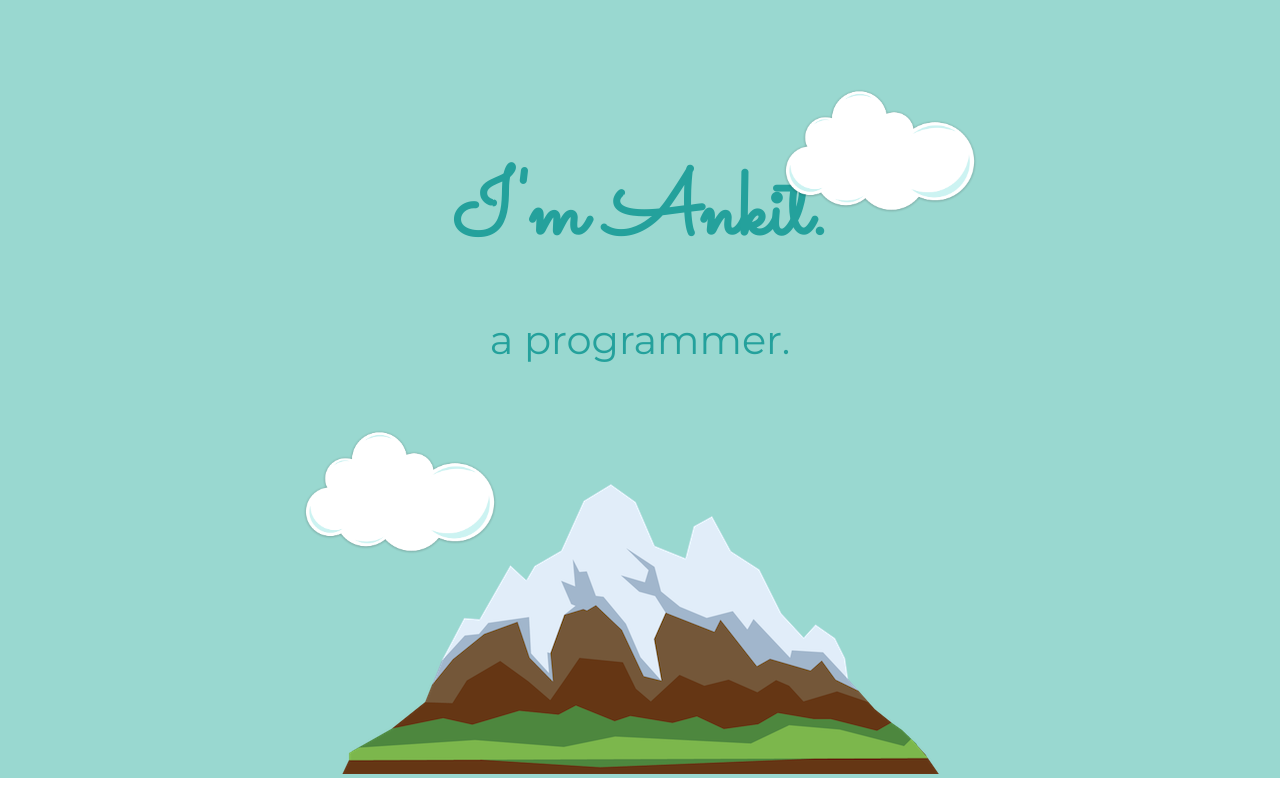
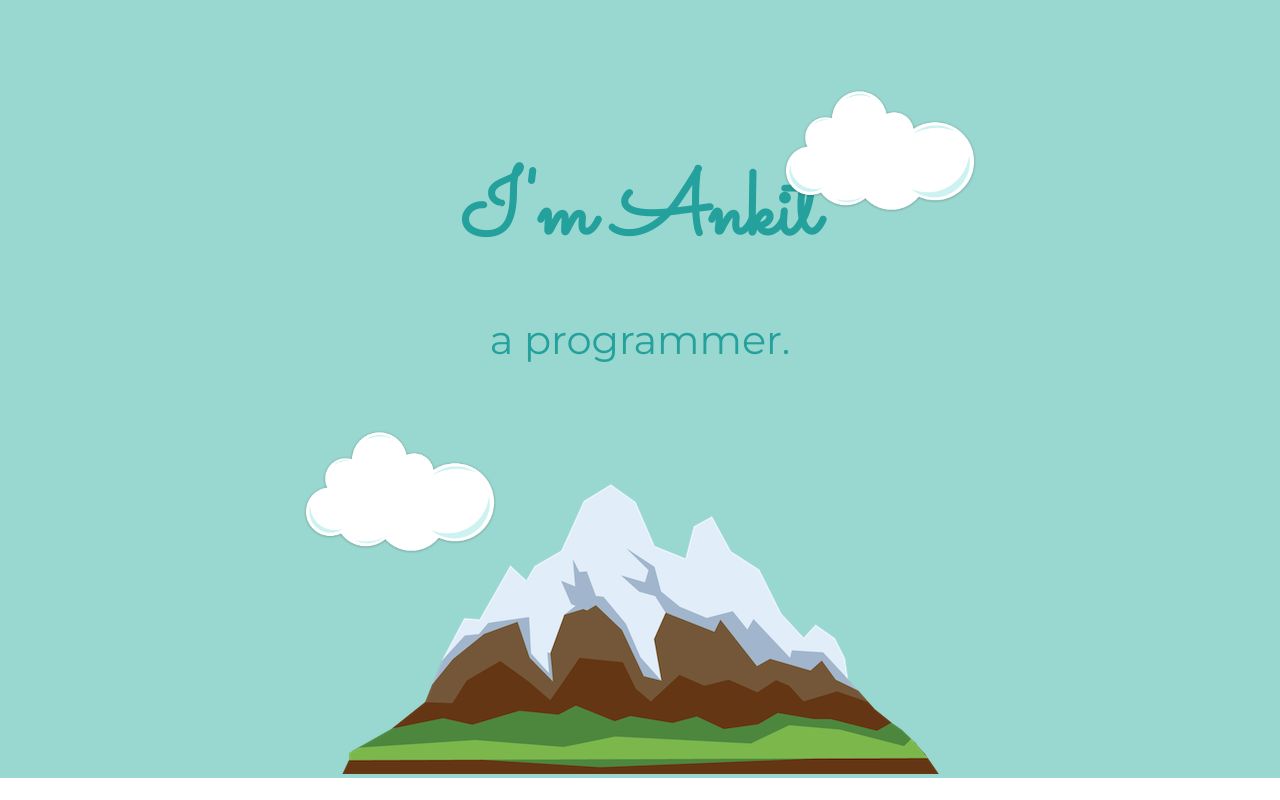
Before and after one commit to Ank-t10en/ankit-site, a plain HTML site: page index.html in a window 1280 px wide. Shown: the top 800 px of the page. Drawn offline with Linux system fonts and the light colour scheme.

Commit message:
Update index.html

```diff
--- a/index.html
+++ b/index.html
@@ -10,7 +10,7 @@
   <body>
     <div class="top-container"><!--content divison element-->
       <img class="top-cloud"src="cloud1.png" alt="cloud">
-      <h1>I'm Ankit.</h1>
+      <h1>I'm Ankit</h1>
       <h2>a programmer.</h2>
       <img src="mountain.png" alt="mountain">
       <img class="bottom-cloud" src="cloud1.png" alt="cloud">
```
